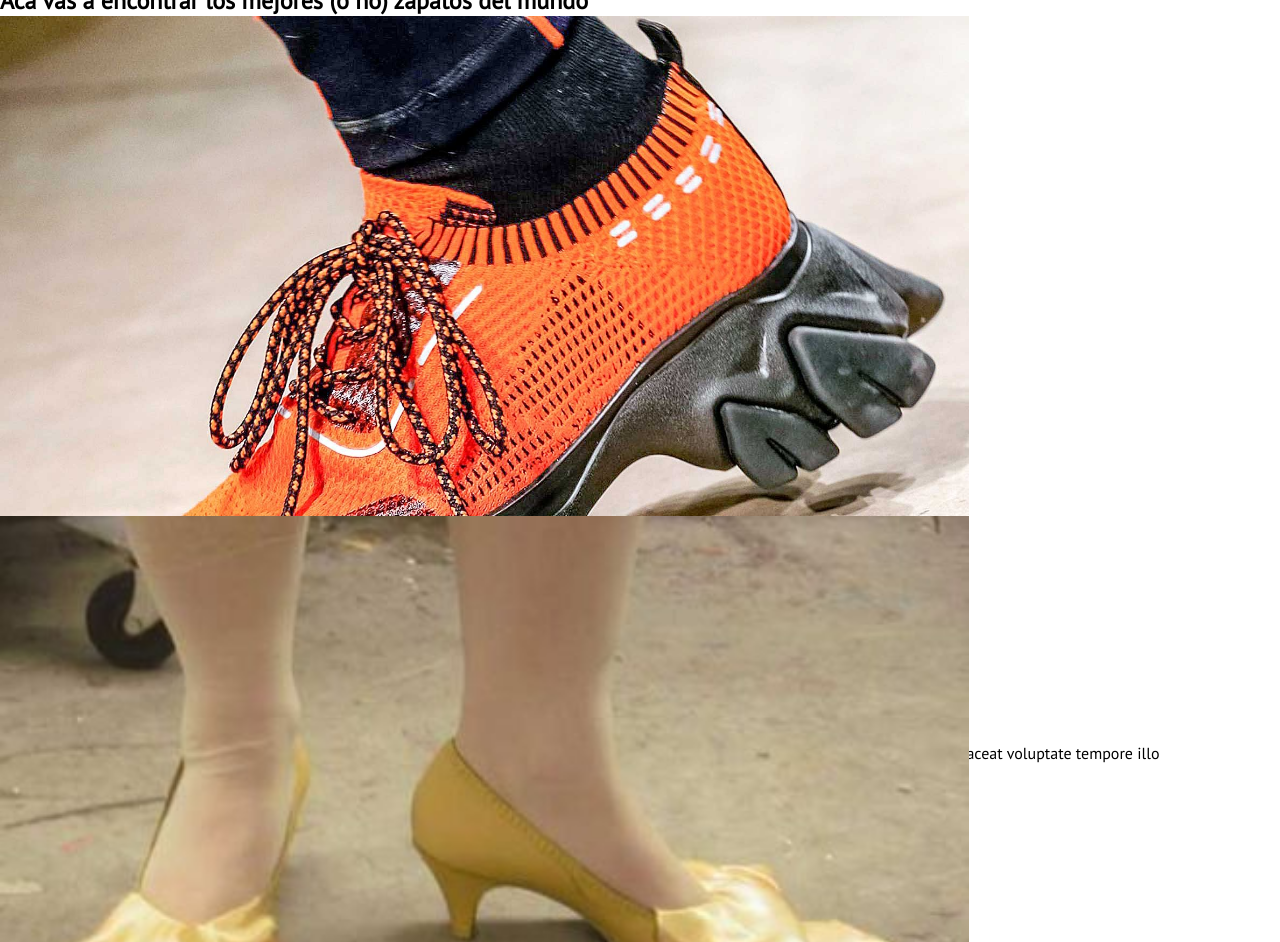
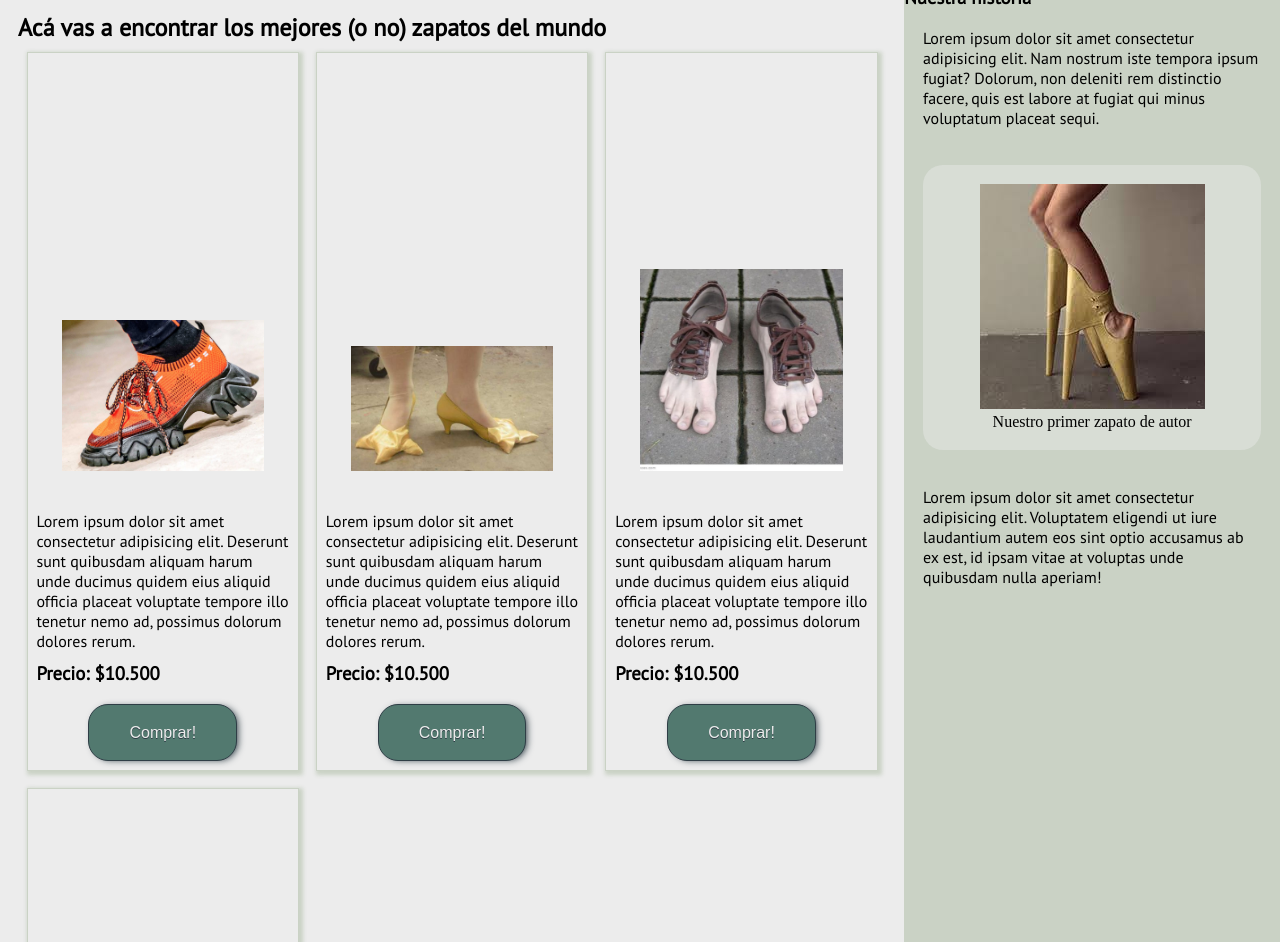
Before and after one commit to Agostinabe/Aprendiendo-Grid, a plain HTML site: page index.html in a window 1280 px wide. Shown: the part 70-1012 px from the top of the page. Drawn offline with Linux system fonts and the light colour scheme; a web font is replaced by a local one.

Commit message:
tienda terminada con sass

```diff
--- a/index.html
+++ b/index.html
@@ -6,7 +6,7 @@
     <meta name="viewport" content="width=device-width, initial-scale=1.0">
     <meta name="description" content="La mejor zapatería del mundo, zapatos de autor">
     <meta name="author" content="AgostinaB">
-    <meta name="keywords" content="shoes, zapatos,">
+    <meta name="keywords" content="shoes, zapatos, zapatería">
     <link rel="shortcut icon" href="./assets/favicon.ico" type="image/x-icon">
     <link rel="stylesheet" href="./styles.css">
     <title>Zapatería</title>
@@ -63,17 +63,18 @@
         </main>
 
         <aside>
-
-
+            <h3>Nuestra historia</h3>
+            <p>Lorem ipsum dolor sit amet consectetur adipisicing elit. Nam nostrum iste tempora ipsum fugiat? Dolorum, non deleniti rem distinctio facere, quis est labore at fugiat qui minus voluptatum placeat sequi.</p>
+            <figure>
+                <img src="./assets/aside01.jpg" alt="">
+                <figcaption>Nuestro primer zapato de autor</figcaption>
+            </figure>
+            <p>Lorem ipsum dolor sit amet consectetur adipisicing elit. Voluptatem eligendi ut iure laudantium autem eos sint optio accusamus ab ex est, id ipsam vitae at voluptas unde quibusdam nulla aperiam!</p>
         </aside>
 
         <footer>
-
-
+            <p>&copy; Ago 2021 El Juanete Factory</p>
         </footer>
-
-
-
     </div>
 </body>
 </html>
--- /dev/null
+++ b/styles.scss
@@ -0,0 +1,137 @@
+/* acuérdense que esto lo traemos de la página de google fonts */
+
+@import url('https://fonts.googleapis.com/css2?family=Ephesis&family=PT+Sans&display=swap');
+
+/* resets */
+
+* {
+    padding: 0;
+    margin: 0;
+}
+
+:root {
+    --light: #ececec;
+    --light-transparent: #ececec69;
+    --green-light: #cad2c5;
+    --green-medium: #52796f;
+    --green-dark: #2f3e46;
+    --dark: #171e22;
+}
+
+p,
+h2,
+h3 {
+    font-family: 'PT Sans', sans-serif;
+}
+
+/* grid */
+.container {
+    display: grid;
+    grid-template-areas:
+    'header header header header'
+    'main main main aside'
+    'footer footer footer footer';
+}
+
+/* header */
+header {
+    background-color: var(--green-dark);
+    grid-area: header;
+    /* va a ser un padre flex */
+    display: flex;
+    align-items: center;
+    .logo {
+        height: 50px;
+        width: auto;
+        padding-right: 30px;
+    }
+}
+
+h1 {
+    display: inline-block;
+    text-decoration: none;
+    color: var(--light);
+    font-family: 'Ephesis' cursive;
+    font-size: 3em;
+    &:hover {
+        color: var(--green-light);
+    }
+}
+
+/* main */
+main {
+    background-color: var(--light);
+    grid-area: main;
+    padding: 3% 2%;
+
+.containerProducts {
+    display: grid;
+    grid-template-rows: auto auto auto;
+    grid-template-columns: auto auto auto;
+}
+.product {
+    height: 700px;
+    border: 1px solid var(--green-light);
+    margin: 3%;
+    padding: 3%;
+    display: grid;
+    grid-template-rows: 450px 150px 30px auto;
+    box-shadow: 2px 2px 4px 2px var(--green-light);
+    img {
+        width: 80%;
+        display: block;
+        margin: auto auto 40px auto;
+    }
+    .btn {
+        box-shadow: 3px 1px 7px -2px var(--green-dark);
+        background-color: var(--green-medium);
+        border-radius: 20px;
+        border: 1px solid var(--green-dark);
+        display: block;
+        margin: 5% auto 0 auto;
+        cursor: pointer;
+        color: var(--light);
+        font-family: 'PT Sans' sans-serif;
+        font-size: 1em;
+        padding: 3px 40px;
+        text-decoration: none;
+        text-shadow: 0px 1px 0px var(--green-dark);
+        &:hover {
+            background-color: var(--dark);
+        }
+    }
+}
+}
+
+/* aside */
+aside {
+    background-color: var(--green-light);
+    grid-area: aside;
+    p, aside h3 {
+        padding: 5%;
+    }
+    figure {
+        display: block;
+        text-align: center;
+        background-color: var(--light-transparent);
+        margin: 5%;
+        padding: 5%;
+        border-radius: 20px;
+    }
+}
+
+/* footer */
+footer {
+    background-color: var(--green-dark);
+    grid-area: footer;
+    height: 80px;
+    display: flex;
+    align-items: center;
+    p {
+        color: var(--light);
+        font-family: 'Ephesis' cursive;
+        font-size: 2em;
+    }
+}
+
+/* mediaqueries */
```
Also changed, not shown: styles.css, 1 other file.
